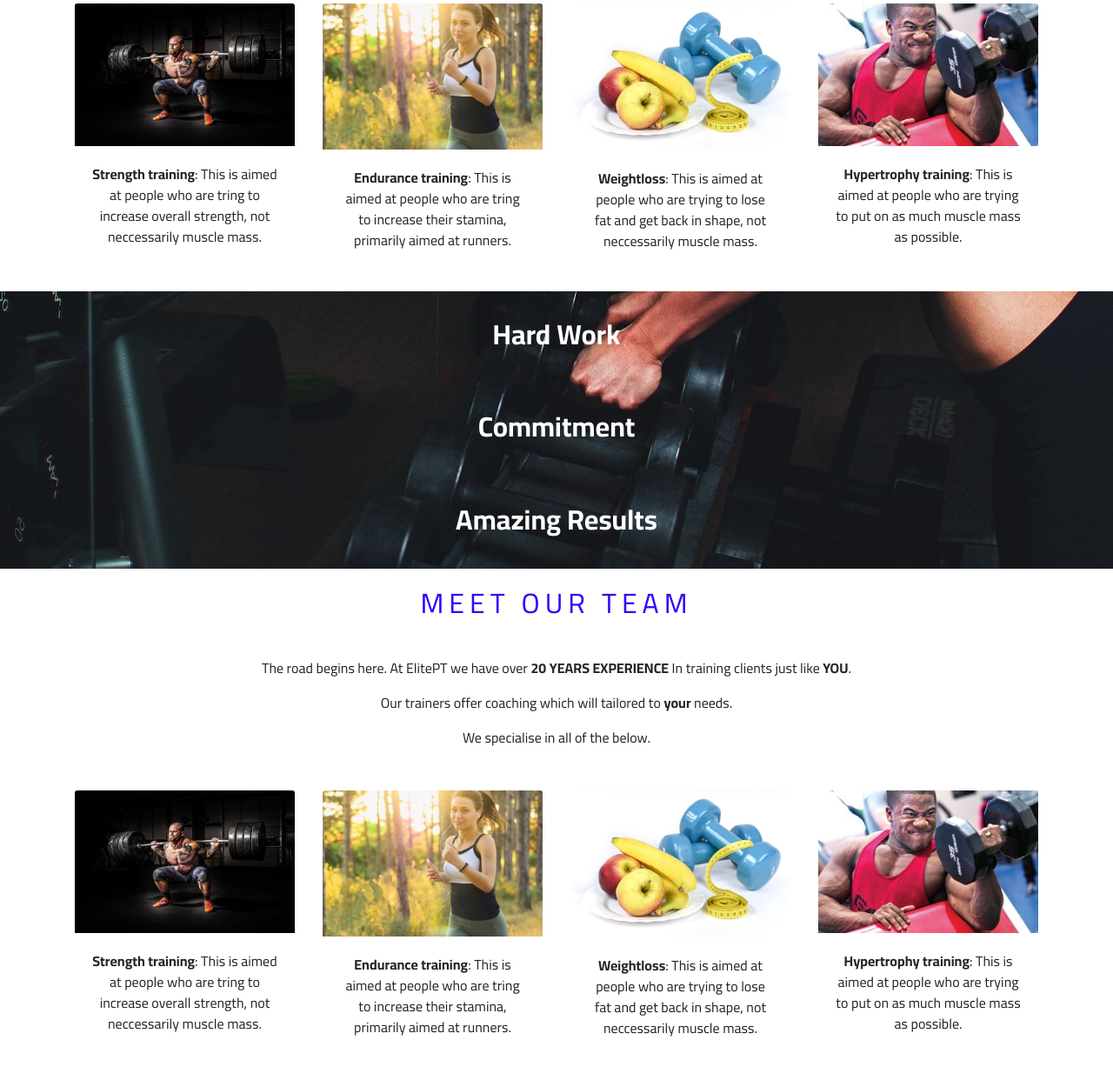
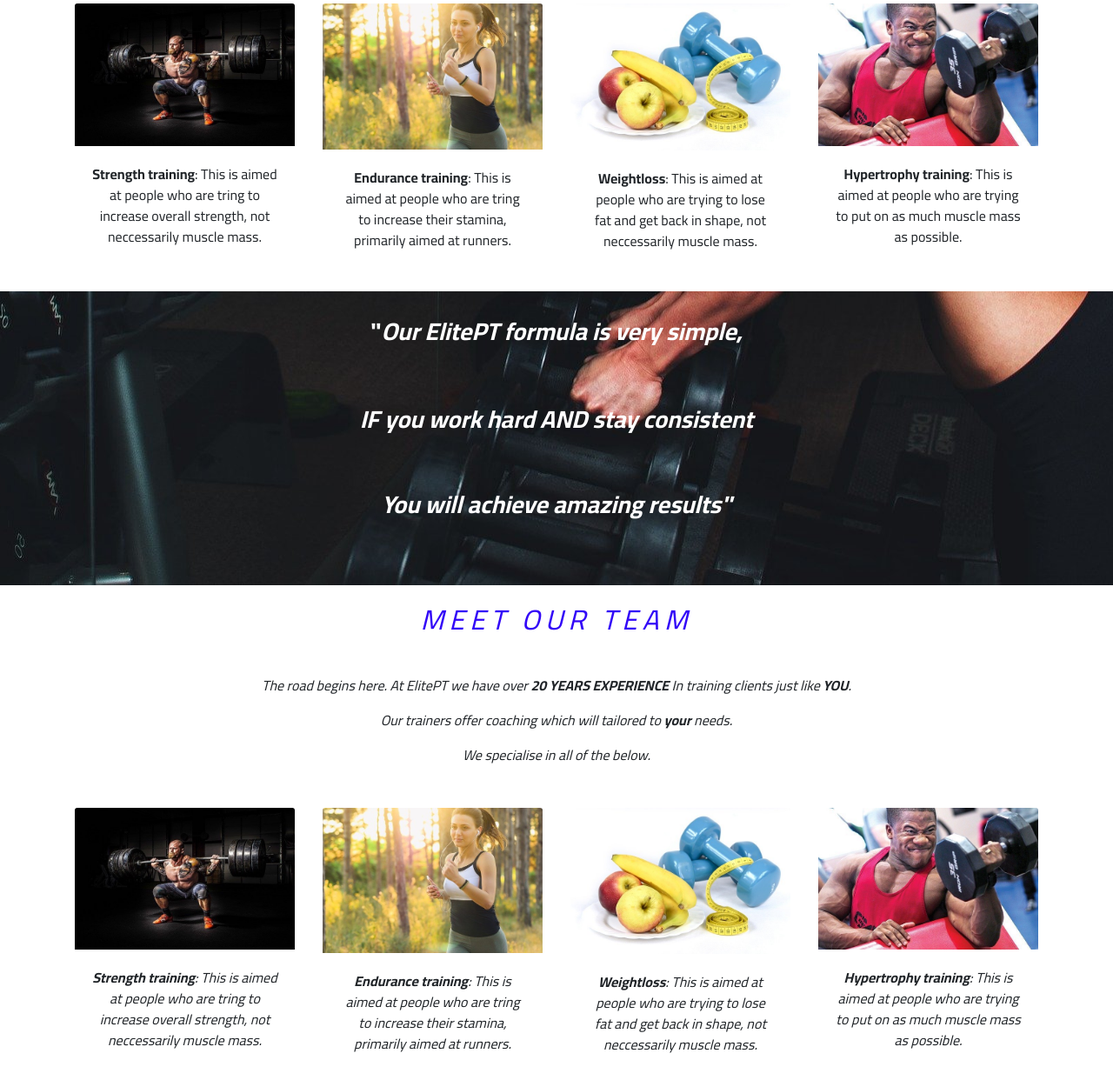
Before and after one commit to Code-Institute-Submissions/Elitept, a plain HTML site: page index.html in a window 1280 px wide. Shown: the part 991-2233 px from the top of the page at 87% size. Drawn offline with nearby package versions, Linux system fonts and the light colour scheme.

Commit message:
Amend and add a feature divider with some text

```diff
--- a/index.html
+++ b/index.html
@@ -110,9 +110,12 @@
                     <div class="row no-gutter">
                         <div class="col-12">
 
-                                <h2 class="break-header">Hard Work</h2>
-                                <h2 class="break-header">Commitment</h2>
-                                <h2 class="break-header">Amazing Results</h2>
+                                <h3 class="break-header">"<i>Our ElitePT formula is very simple,</i></h3>
+                                <h3 class="break-header"><i>IF you work hard AND stay consistent<i</h3>
+                                <br>
+                                <br>
+
+                                <h3 class="break-header"><i>You will achieve amazing results<i>"</h3>
 
 
                         </div>
```
